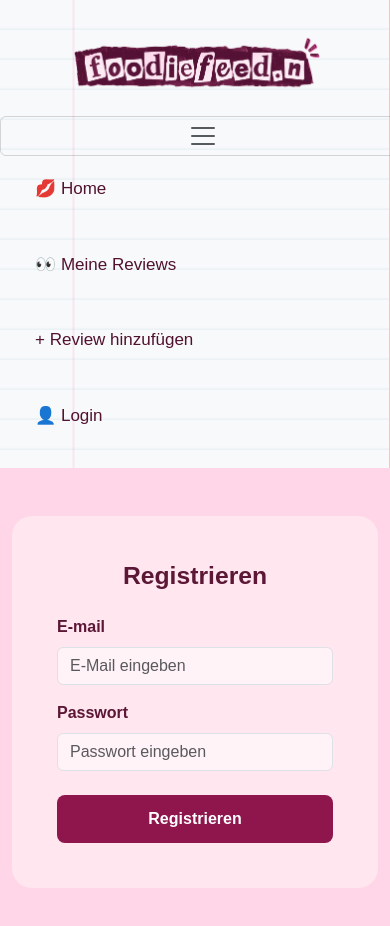
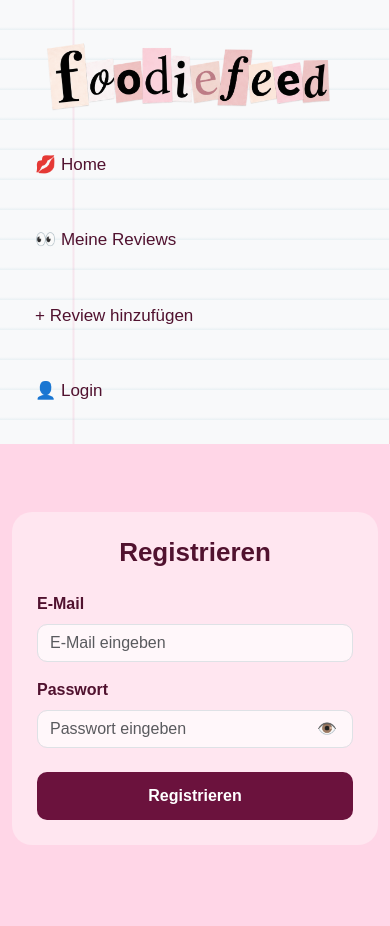
Before and after one commit to DaniaM16/foodiefeed-frontend, an Angular app: page /register in a window 390 px wide. Shown: the top 926 px of the page. After the commit the page ends 893 px from the top, so only its background shows below. Built offline with nearby package versions, Linux system fonts and the light colour scheme.

Commit message:
Design und Responsive angepasst

```diff
--- a/src/app/home/home.css
+++ b/src/app/home/home.css
@@ -2,6 +2,8 @@
     min-height:calc(100vh - 100px);
     display: flex;
     align-items:center;
+    justify-content: center;
+    margin-left: 190px;
 }
 
 .row{
@@ -16,17 +18,25 @@
 
 .home-btn{
     display: inline-block;
-    background-color: #fff3f7;
-    color: #5b1735;
-    border: 1px solid #5b1735;
+    background-color: #6b123d;
+    color: white;
+    border: 1px solid #6b123d;
     padding: 8px 14px;
     border-radius: 6px;
     text-decoration: none;
     cursor: pointer;
+    font-weight: 600;
 
 }
 
 .home-btn:hover {
-    background-color: #f8d9e5;
-    color: #5b1735;
+    background-color: #85194d;
+    color: white;
 }
+
+@media screen and (max-width: 991px) {
+    .container {
+        margin-left: auto;
+        margin-right: auto;
+    }
+}
--- a/src/app/login/login.css
+++ b/src/app/login/login.css
@@ -44,3 +44,13 @@
     background: transparent;
     cursor: pointer;
 }
+
+a {
+    color: #6b123d;
+    margin-top: 20px;
+    display: inline-block;
+}
+
+a:hover {
+    color: #d94f8a;
+}
--- a/src/app/navbar/navbar.css
+++ b/src/app/navbar/navbar.css
@@ -42,10 +42,10 @@
     }
 
     .foodie-logo {
-        width: 100%;
         display: flex;
         justify-content: center;
         padding: 1px 0 5px;
+
     }
 
     .foodie-nav-wrapper{
@@ -95,23 +95,19 @@
         background-color: var(--lightpink) !important;
     }
     .foodie-logo img {
-        width: 270px;
+        width: 220px;
         height: auto;
         display: block;
     }
 }
 
-    @media screen and (min-width: 992px) {
+    @media screen and (max-width: 991px) {
 
         .foodie-sidebar {
-            position: fixed;
-            top: 0;
-            left: 0;
-            width: 260px;
-            height: 100vh;
+            width: 100%;
+            height: auto;
         }
-
-        .navbar-toggler {
-            display: none;
+        .foodie-sidebar .foodie-logo img {
+            width: 300px;
         }
     }
--- a/src/app/navbar/navbar.html
+++ b/src/app/navbar/navbar.html
@@ -3,18 +3,6 @@
 
     <a class="navbar-brand fw-bold foodie-logo" routerlink="/">
         <img src="/foodiefeed-logo.png" alt="foodiefeed Logo"> </a>
-
-<button
-    class="navbar-toggler"
-    type="button"
-    data-bs-toggle="collapse"
-    data-bs-target="#navbarNav"
-    aria-controles="navbarNav"
-    aria-controls="navbarNav"
-    aria-expanded="false"
-    aria-label="Navigation öffnen">
-    <span class="navbar-toggler-icon"></span>
-</button>
 
 
 <div class="collapse navbar-collapse foodie-nav-wrapper" id="navbarNav">
--- a/src/app/register/register.css
+++ b/src/app/register/register.css
@@ -1,36 +1,38 @@
 .login-box{
-    background-color: #ffe6ef;
-    padding: 45px;
+    padding: 25px;
+    background-color: #ffe6f0;
     border-radius: 20px;
+    margin-top: 20px;
 
 }
 
 .login-box h2 {
-    color: #5b1735;
+    font-size: 26px;
     font-weight: bold;
 }
 
 .form-label {
-    color: #5b1735;
-    font-weight: bold;
+   font-size: 16px;
+    font-weight: 600;
 }
 
 .form-control{
-    background-color: #fff3f7;
+    border-radius: 10px;
+    background-color: #fff7fa;
 }
 
 .login-button{
     width: 100%;
-    background-color: #8f164d;
+    background-color: #6b123d;
     color: white;
     border: none;
     padding: 12px;
-    border-radius: 8px;
-    font-weight: bold;
+    border-radius: 10px;
+    font-weight: 600;
 }
 
 .login-button:hover {
-    background-color: #76123f;
+    background-color: #85194d;
 }
 
 .password-field {
--- a/src/app/register/register.html
+++ b/src/app/register/register.html
@@ -9,7 +9,7 @@
                     <h2 class="text-center mb-4">Registrieren</h2>
 
                     <div class="mb-3">
-                        <label for="email" class="form-label">E-mail</label>
+                        <label for="email" class="form-label">E-Mail</label>
 
                         <input type="email"
                         id="email"
@@ -38,6 +38,7 @@
                         type="button"
                         class="password-eye"
                         (click)="showPassword = !showPassword">
+                        👁️
                     </button>
                         </div>
                     </div>
--- a/src/app/reviews/reviews.css
+++ b/src/app/reviews/reviews.css
@@ -1,12 +1,17 @@
 .reviews-page {
     padding: 20px;
     margin-left: 0;
+}
+
+.reviews-page h2 {
+    font-weight: 700;
 }
 
 .card {
     border: none;
     border-radius: 18px;
     padding: 10px;
+    background-color: #fff7fa;
 }
 
 .card-title{
@@ -16,6 +21,23 @@
 .btn-dark {
     background-color: #7a0d3d;
     border: none;
+    font-weight: 600;
+}
+
+.btn-dark:hover {
+    background-color: #a83262;
+}
+
+.btn-danger {
+    background-color: #f6cddd;
+    color: #5f0b32;
+    border: none;
+    font-weight: 600;
+}
+
+.btn-danger:hover {
+    background-color: #e9a9c2;
+    color: #5f0b32;
 }
 
 @media screen and (min-width: 992px) {
@@ -25,3 +47,10 @@
         margin-left: 285px;
     }
 }
+
+.card {
+    border: none;
+    border-radius: 18px;
+    padding: 10px;
+    background-color: #f8f3f6;
+}
--- a/src/styles.css
+++ b/src/styles.css
@@ -34,4 +34,16 @@ body {
     opacity: 0;
     transforms: scale(0.3) translateY(-15px);
 }
+
+
+h1, h2 {
+    color: #5f0b32;
+    font-weight: 700;
 }
+}
+
+@media screen and (max-width: 768px) {
+
+
+
+}
```
Also changed, not shown: public/foodiefeed-logo.png, public/foodiefeed-logo1.png (added).
